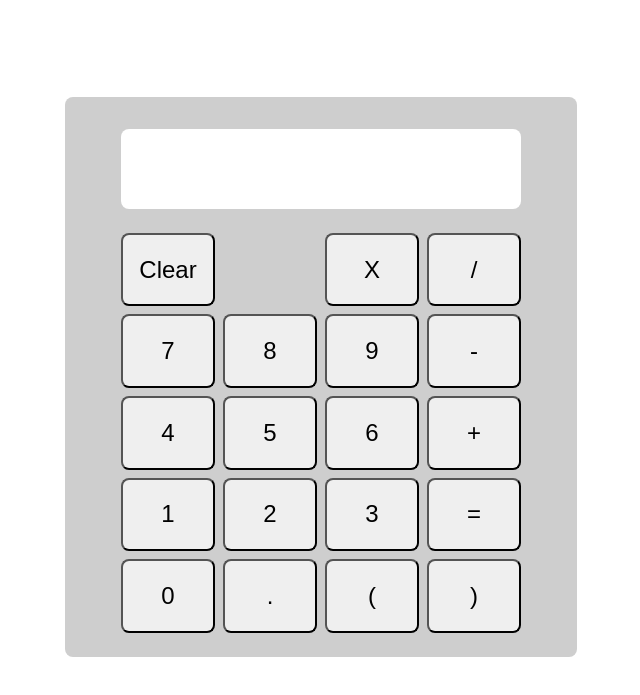
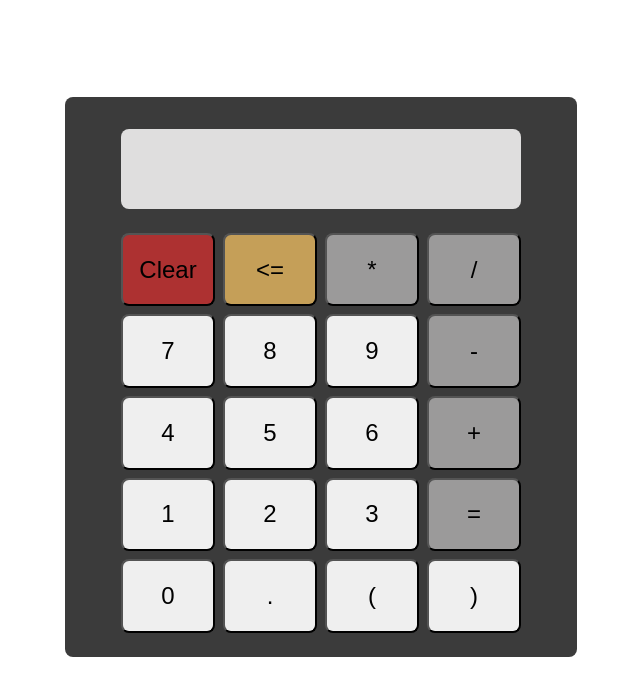
Before and after one commit to Saran-B-M/calculator, a plain HTML site: page index.html in a window 1280 px wide. Both pictures are taken after a click on the button "Clear". Shown: the part 167-862 px from the top of the page, without its empty margins (319-959 px from the left). Drawn offline with Linux system fonts and the light colour scheme.

Commit message:
Add backspace and Change layout

```diff
--- a/css/styles.css
+++ b/css/styles.css
@@ -9,16 +9,13 @@ body{
     padding: 5rem
 }
 
-p {
-
-}
 
 /**********************************class***************************************/
 .calculator {
     margin-top: 6rem;
     width: 32rem;
     height: auto;
-    background-color: rgb(206, 206, 206);
+    background-color: rgb(59, 59, 59);
     border-radius: 0.5rem;
     padding: 1rem 0;
 
@@ -33,7 +30,7 @@ p {
 .display {
     width: 25rem;
     height: 5rem;
-    background-color: white;
+    background-color: rgb(223, 222, 222);
     border-radius: 0.5rem;
     margin-top: 1rem;
     font-size: 2rem;
@@ -54,6 +51,18 @@ p {
 
 }
 
+button[data-number="clear"]{
+    background-color: rgb(173, 49, 49);
+}
+
+button[data-number="backspace"]{
+    background-color: rgb(197, 159, 88);
+}
+
+.operation {
+    background-color: rgb(155, 154, 154);
+}
+
 .numpad-row {
     flex: 1;
     display: flex;
--- a/index.html
+++ b/index.html
@@ -20,8 +20,8 @@
                 <div class="numpad">
                     <div class="numpad-row">
                         <button data-number="clear">Clear</button>
-                        <button data-number="null" style="visibility: hidden;"> </button>
-                        <button data-number="*">X</button>
+                        <button data-number="backspace"><=</button>
+                        <button data-number="*" class="operation">*</button>
                         <button data-number="/" class="operation">/</button>
                     </div>
                     <div class="numpad-row">
@@ -47,7 +47,7 @@
                         <button data-number="0">0</button>
                         <button data-number=".">.</button>
                         <button data-number="(">(</button>
-                        <button data-number=")" class="operation">)</button>
+                        <button data-number=")">)</button>
 
                     </div>
                 </div>
--- a/js/script.js
+++ b/js/script.js
@@ -50,11 +50,14 @@ buttons.forEach(button=>
             infixToPostfix(display.textContent);
             return
         }
+        else if(data == "backspace"){
+            display.textContent = display.textContent.slice(0, -1);
+        }
         else if(data === "clear") {
             display.textContent = "";
             return
         }
-        display.textContent += data;
+        else display.textContent += data;
         })
 
 )
```
